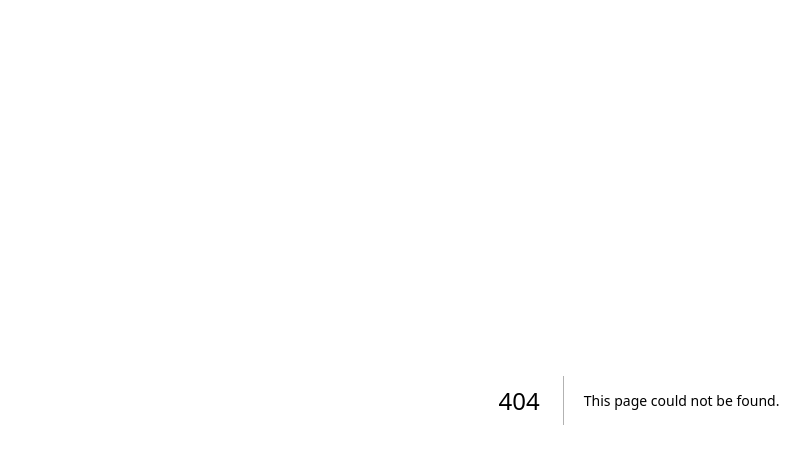
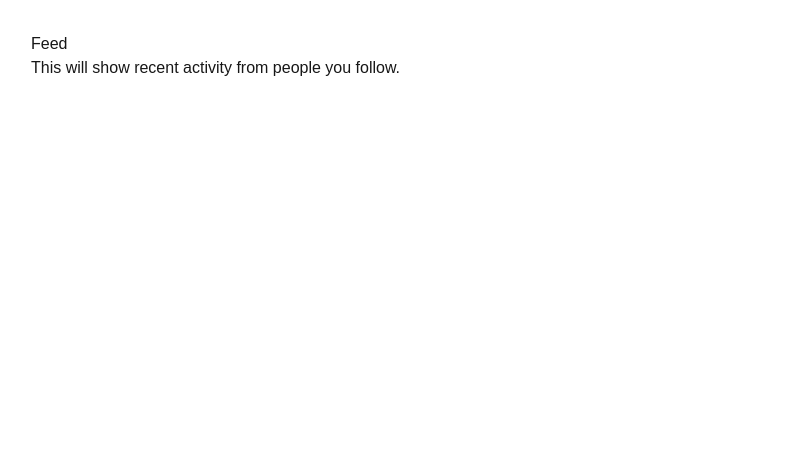
Before and after one commit to Wuzzby/ExtraTime, a Next.js app: page /feed in a window 1280 px wide. Before the commit this address had no page. Shown: the top 464 px of the page, without its empty margins (1-811 px from the left). Built offline with nearby package versions, Linux system fonts and the light colour scheme.

Commit message:
Add feed route

```diff
--- /dev/null
+++ b/app/feed/page.tsx
@@ -0,0 +1,8 @@
+export default function FeedPage() {
+  return (
+    <main style={{ padding: "2rem" }}>
+      <h1>Feed</h1>
+      <p>This will show recent activity from people you follow.</p>
+    </main>
+  );
+}
```
